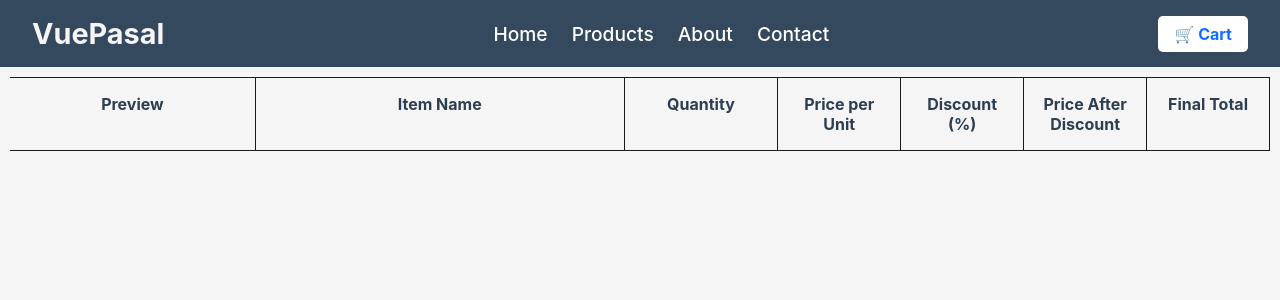
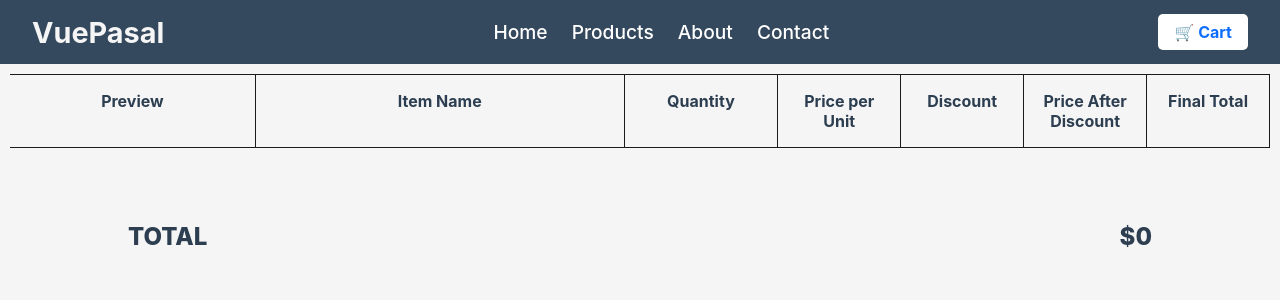
Before and after one commit to SuyanShrestha/ecommerce-vue, a Vue app: page /cart in a window 1280 px wide. Shown: the top 300 px of the page. Built offline with nearby package versions, Linux system fonts and the light colour scheme.

Commit message:
feat: add searchbar with debounce in products page

```diff
--- a/src/components/AllProducts.vue
+++ b/src/components/AllProducts.vue
@@ -1,8 +1,8 @@
 <template>
   <div class="page-container">
     <h1 class="page-title">Our Products</h1>
-    <div v-if="productList.length === 0" class="loading-message">Loading products...</div>
     <div class="container">
+      <div v-if="productList.length === 0" class="loading-message">Loading products...</div>
       <div v-for="product in productList" :key="product.id" class="product-card">
         <div class="product-image-container">
           <img
@@ -52,7 +52,7 @@ export default {
   name: 'AllProductsList',
   setup() {
     const store = useStore()
-    const productList = computed(() => store.state.products.products)
+    const productList = computed(() => store.state.products.filteredProducts)
     const getProductCount = (productId) =>
       computed(() => store.getters['cart/getProductCount'](productId))
 
--- a/src/components/Navbar.vue
+++ b/src/components/Navbar.vue
@@ -4,7 +4,7 @@ import { RouterLink } from 'vue-router'
 import { useStore } from 'vuex'
 
 const store = useStore()
-const totalProductsInCart = computed(() => store.getters['cart/cartItemsCount'])
+const totalProductsInCart = computed(() => store.getters['cart/getCartItemsCount'])
 </script>
 
 <template>
@@ -36,9 +36,13 @@ const totalProductsInCart = computed(() => store.getters['cart/cartItemsCount'])
   display: flex;
   align-items: center;
   justify-content: space-between;
+  height: 8vh;
   padding: 1rem 2rem;
   background: var(--primary-color);
   color: white;
+  position: sticky;
+  top: 0;
+  z-index: 1000;
 }
 
 /* Logo */
--- /dev/null
+++ b/src/components/ProductsSidebar.vue
@@ -0,0 +1,28 @@
+<template>
+  <div class="page-container">
+    <input type="text" class="search-bar" v-model="searchText" placeholder="Search product..." />
+  </div>
+</template>
+
+<script setup>
+import { computed, ref, watch } from 'vue'
+import { useStore } from 'vuex'
+import { useDebounce } from '@/composables/useDebounce.js'
+
+const store = useStore()
+const searchText = ref('')
+const debouncedSearchText = useDebounce(searchText, 500)
+
+watch(debouncedSearchText, (newVal) => {
+  console.log('debouncedSearchText.value: ', newVal)
+  store.commit('products/filterBySearch', newVal)
+})
+</script>
+
+<style scoped>
+.search-bar {
+  width: 30vw;
+  background: white;
+  padding: 1rem 2rem;
+}
+</style>
--- /dev/null
+++ b/src/composables/useDebounce.js
@@ -0,0 +1,16 @@
+import { ref, watch } from 'vue'
+
+export function useDebounce(value, delay = 500) {
+  const debouncedValue = ref(value.value)
+
+  //   watch used to track reactivity on changes of value
+  let timeout = null
+  watch(value, () => {
+    clearTimeout(timeout)
+    timeout = setTimeout(() => {
+      debouncedValue.value = value.value
+    }, delay)
+  })
+
+  return debouncedValue
+}
--- /dev/null
+++ b/src/custom/helper.js
@@ -0,0 +1,3 @@
+const roundToTwo = (value) => Number(value.toFixed(2))
+
+export { roundToTwo }
--- a/src/store/modules/cart.js
+++ b/src/store/modules/cart.js
@@ -1,3 +1,5 @@
+import { roundToTwo } from "@/custom/helper"
+
 export default {
   namespaced: true,
   state: {
@@ -5,7 +7,6 @@ export default {
   },
   mutations: {
     incrementProductCount(state, product) {
-      console.log('cart items: ', state.cartItems)
       const existingProduct = state.cartItems.find((item) => item.id === product.id)
       if (existingProduct) {
         existingProduct.count++
@@ -23,7 +24,7 @@ export default {
     },
   },
   getters: {
-    cartItemsCount: (state) => {
+    getCartItemsCount: (state) => {
       const allProductsCountInCart = state.cartItems.reduce((total, product) => {
         return total + product.count
       }, 0)
@@ -33,8 +34,14 @@ export default {
       const product = state.cartItems.find((item) => item.id === productId)
       return product ? product.count : 0
     },
-    getProductsInCart: (state) => {
-      return state.cartItems
+    getTotalAmount: (state) => {
+      const totalPrice = state.cartItems.reduce((total, product) => {
+        const discount = product.discountPercentage ? product.discountPercentage / 100 : 0
+        const discountedUnitPrice = product.price - product.price * discount
+        const productPrice = product.count * discountedUnitPrice
+        return total + productPrice
+      }, 0)
+      return roundToTwo(totalPrice)
     },
   },
 }
--- a/src/store/modules/products.js
+++ b/src/store/modules/products.js
@@ -4,10 +4,22 @@ export default {
   namespaced: true,
   state: {
     products: [],
+    filteredProducts: [],
   },
   mutations: {
     setProducts(state, products) {
       state.products = products
+      state.filteredProducts = products
+    },
+
+    filterBySearch(state, searchText) {
+      if (!searchText) {
+        state.filteredProducts = state.products
+      } else {
+        state.filteredProducts = state.products.filter((product) =>
+          product.title.toLowerCase().includes(searchText.toLowerCase()),
+        )
+      }
     },
   },
   actions: {
@@ -16,9 +28,4 @@ export default {
       context.commit('setProducts', data.products)
     },
   },
-  getters: {
-    getProductsByRating: (state) => (rating) => {
-      return state.products.rating.rate >= rating
-    },
-  },
 }
--- a/src/views/CartView.vue
+++ b/src/views/CartView.vue
@@ -6,7 +6,7 @@
       <span class="cart-title-items">Item Name</span>
       <span class="cart-title-items">Quantity</span>
       <span class="cart-title-items">Price per Unit</span>
-      <span class="cart-title-items">Discount (%)</span>
+      <span class="cart-title-items">Discount</span>
       <span class="cart-title-items">Price After Discount</span>
       <span class="cart-title-items">Final Total</span>
     </div>
@@ -29,31 +29,32 @@
         <span class="cart-item">{{ item.count }}</span>
         <button class="product-to-cart-button" @click="decrementProductCount(item)">-</button>
       </div>
-      <span class="cart-item">{{ item.price }}</span>
-      <span class="cart-item">{{ item.discountPercentage || 'Fixed Price' }}</span>
+      <span class="cart-item">${{ item.price }}</span>
       <span class="cart-item">
-        {{ getUnitPriceAfterDiscount(item) }}
+        {{ item.discountPercentage ? item.discountPercentage + '%' : 'Fixed Price' }}
       </span>
-      <span class="cart-item">
-        {{ getTotalPriceAfterDiscount(item) }}
-      </span>
+      <span class="cart-item"> ${{ getUnitPriceAfterDiscount(item) }} </span>
+      <span class="cart-item cart-item-total"> ${{ getTotalPriceAfterDiscount(item) }} </span>
     </div>
 
     <!-- total calculation-->
-    <div class="cart-price"></div>
+    <div class="cart-price">
+      <span class="cart-price-heading">TOTAL</span>
+      <span class="cart-price-heading">${{ totalAmountInCart }}</span>
+    </div>
   </div>
 </template>
 
 <script setup>
 import { computed } from 'vue'
 import { useStore } from 'vuex'
+import { roundToTwo } from '@/custom/helper.js'
 
 const store = useStore()
 const cartItems = computed(() => store.state.cart.cartItems)
+const totalAmountInCart = computed(() => store.getters['cart/getTotalAmount'])
 
 // calculate pricings
-const roundToTwo = (value) => Number(value.toFixed(2))
-
 const getUnitPriceAfterDiscount = (item) => {
   const discount = item.discountPercentage || 0
   return roundToTwo(item.price - (item.price * discount) / 100)
@@ -119,6 +120,10 @@ const decrementProductCount = (product) => {
   gap: 1rem;
 }
 
+.cart-item-total {
+  font-weight: bold;
+}
+
 .product-to-cart-button {
   background-color: var(--success-color);
   color: white;
@@ -141,4 +146,19 @@ button {
   margin-top: 5px;
   cursor: pointer;
 }
+
+.cart-price {
+  display: flex;
+  flex-direction: row;
+  gap: 2rem;
+  justify-content: space-between;
+  align-items: center;
+  padding: 4rem 8rem;
+  min-height: 5rem;
+}
+
+.cart-price .cart-price-heading {
+  font-weight: 800;
+  font-size: 1.5rem;
+}
 </style>
--- a/src/views/ProductsView.vue
+++ b/src/views/ProductsView.vue
@@ -1,5 +1,8 @@
 <template>
   <div class="page-container">
+    <!-- Controllers and filters -->
+    <ProductsSidebar />
+
     <!-- Main Content -->
     <AllProductsList />
   </div>
@@ -7,6 +10,7 @@
 
 <script setup>
 import AllProductsList from '@/components/AllProducts.vue'
+import ProductsSidebar from '@/components/ProductsSidebar.vue'
 </script>
 
 <style scoped>
@@ -14,8 +18,8 @@ import AllProductsList from '@/components/AllProducts.vue'
   position: relative;
   overflow: hidden;
   text-align: center;
-  padding: 50px 0;
 }
+
 /* Top Wave */
 .page-container::before {
   content: '';
```
